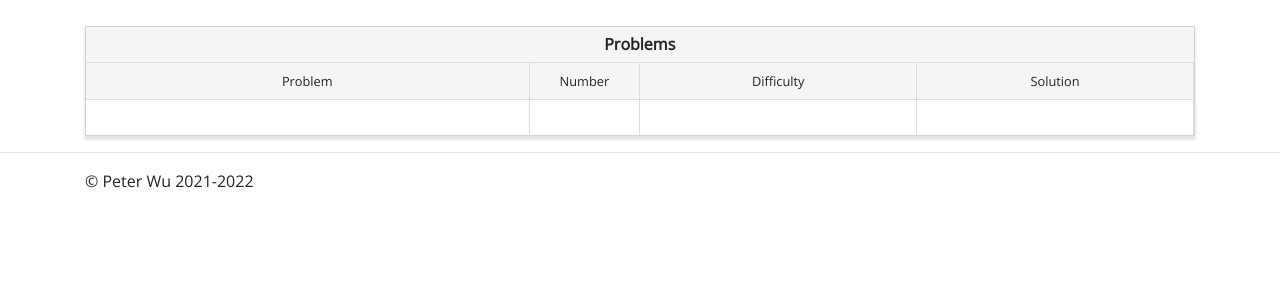
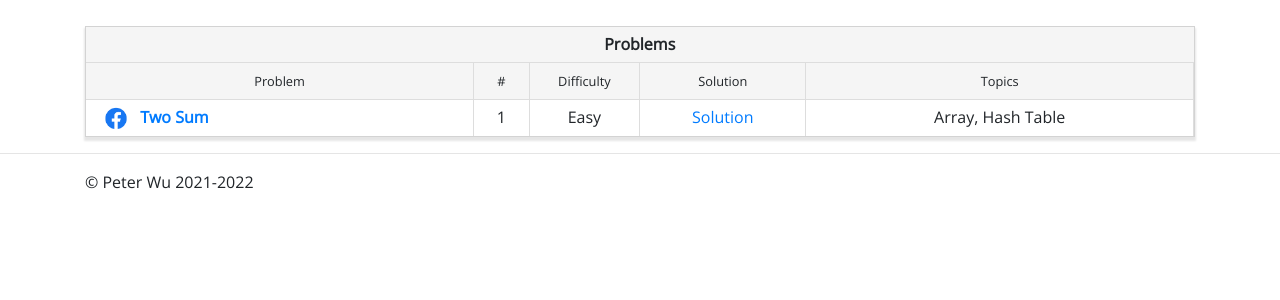
Before and after one commit to pwu97/pwu97.github.io, a Flask app: page /problems in a window 1280 px wide. Shown: the part 58-358 px from the top of the page. Run offline with Flask 2, Linux system fonts and the light colour scheme; some libraries are stand-ins or nearby versions.

Commit message:
Update problems.

```diff
--- a/templates/problems.html
+++ b/templates/problems.html
@@ -55,19 +55,21 @@
                     <table class="width-100">
                     <tbody>
                         <tr>
-                            <td class="text-center pad-5 light-grey-back bord-bottom-grey" colspan="4"><b>Problems</b></td>
+                            <td class="text-center pad-5 light-grey-back bord-bottom-grey" colspan="5"><b>Problems</b></td>
                         </tr>
                         <tr>
-                            <td class="text-center pad-5 light-grey-back bord-right-grey width-40"><small>Problem</small></td>
-                            <td class="text-center pad-5 light-grey-back bord-right-grey width-10"><small>Number</small></td>
-                            <td class="text-center pad-5 light-grey-back bord-right-grey width-25"><small>Difficulty</small></td>
-                            <td class="text-center pad-5 light-grey-back bord-right-grey width-25"><small>Solution</small></td>
+                            <td class="text-center pad-5 light-grey-back bord-right-grey width-35"><small>Problem</small></td>
+                            <td class="text-center pad-5 light-grey-back bord-right-grey width-5"><small>#</small></td>
+                            <td class="text-center pad-5 light-grey-back bord-right-grey width-10"><small>Difficulty</small></td>
+                            <td class="text-center pad-5 light-grey-back bord-right-grey width-15"><small>Solution</small></td>
+                            <td class="text-center pad-5 light-grey-back bord-right-grey width-35"><small>Topics</small></td>
                         </tr>
                         <tr class="bord-top-grey">
-                            <td class="text-left pad-5 width-40 bord-right-grey"><a href="" target="_blank"><img src="" height="25px" class="pad-left-5" /> <b></b></a></td>
-                            <td class="text-center pad-5 width-10 bord-right-grey"></td>
-                            <td class="text-center pad-5 width-25 bord-right-grey"></td>
-                            <td class="text-center pad-5 width-25 bord-right-grey"></td>
+                            <td class="text-left pad-5 width-35 bord-right-grey"><a href="https://leetcode.com/problems/two-sum/" target="_blank"><img src="/static/images/fb_logo.png" height="25px" class="pad-left-5" /> <b>Two Sum</b></a></td>
+                            <td class="text-center pad-5 width-5 bord-right-grey">1</td>
+                            <td class="text-center pad-5 width-10 bord-right-grey">Easy</td>
+                            <td class="text-center pad-5 width-15 bord-right-grey"><a href="https://github.com/ConcreteCS/Leetcode-Python-Solutions/blob/main/Problems/LC0001_twoSum.py">Solution</a></td>
+                            <td class="text-center pad-5 width-35 bord-right-grey">Array, Hash Table</td>
                         </tr>
                     </tbody>
                 </table>
```
Also changed, not shown: problems.html (+11 -9 lines), static/images/fb_logo.png (added).
